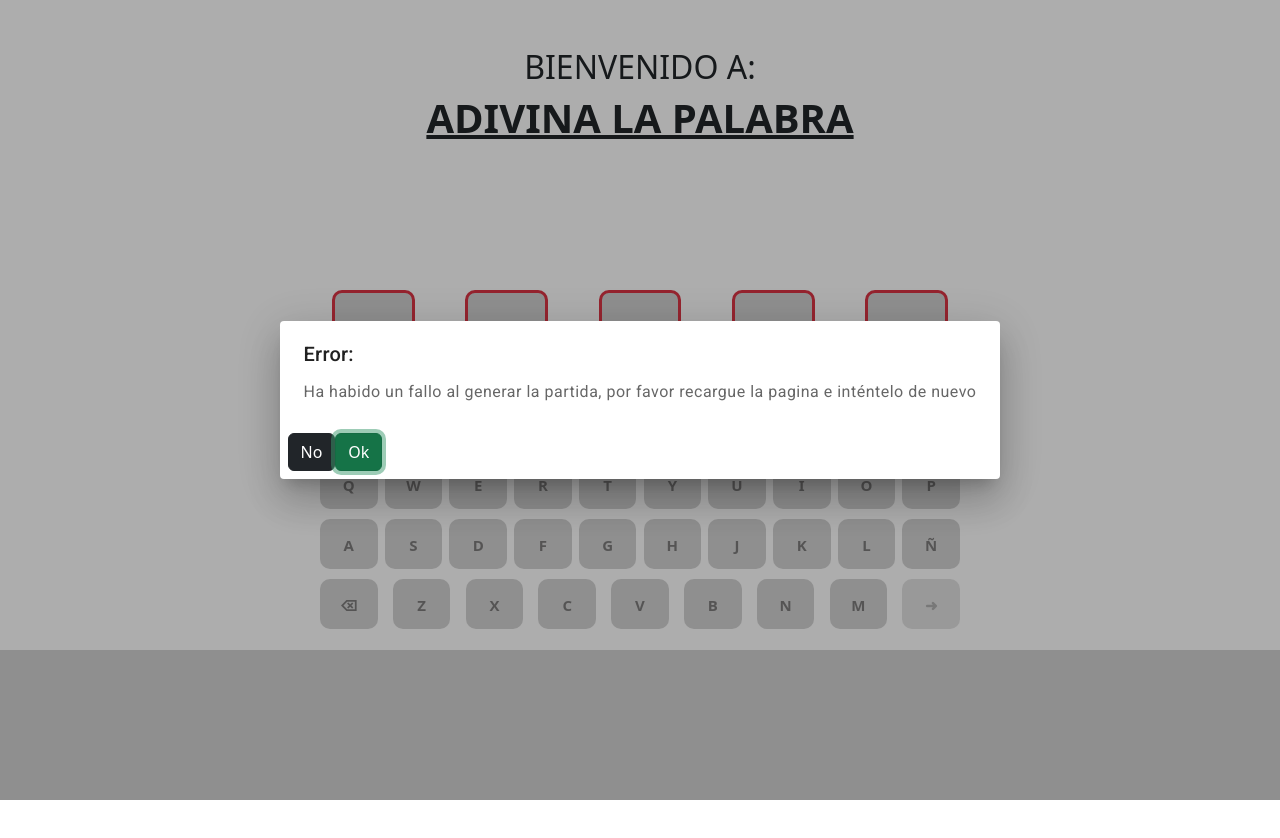
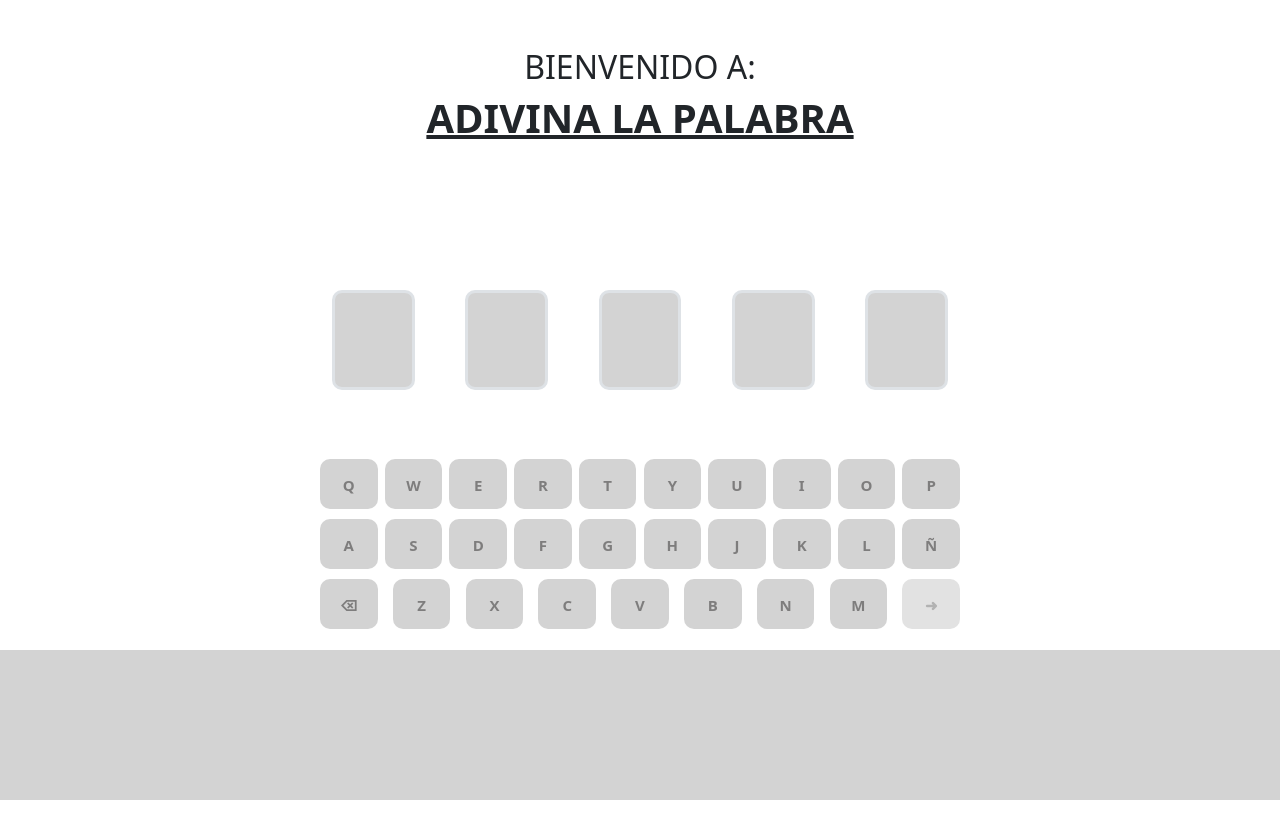
Before and after one commit to xgarciagSopra/squad1_wordle_front, an Angular app: page / in a window 1280 px wide. Shown: the top 838 px of the page. Built offline with nearby package versions, Linux system fonts and the light colour scheme.

Commit message:
fix(5ResultBox) Correccion de estilos de casilla y del relleno del array de la palabra separada

```diff
--- a/src/app/components/game-center/game-center.component.html
+++ b/src/app/components/game-center/game-center.component.html
@@ -1,6 +1,6 @@
 
 <app-result-box [word]="word"
-                [splitWord]="fillSplitWord()"
+                [splitWord]="splittedWord"
                 [borderResultStyles]="found"></app-result-box>
 <app-keyboard (pressedKeyValue)="writeWord($event)"
                 [disableKeys]="isMaxLengthWord()"></app-keyboard>
--- a/src/app/components/game-center/game-center.component.ts
+++ b/src/app/components/game-center/game-center.component.ts
@@ -18,11 +18,12 @@ export class GameCenterComponent implements OnInit {
   ) {}
 
   ngOnInit() {
-    this.openDialog();
+    this.fillSplitWord();
   }
 
   word = '';
-  found: boolean = false;
+  splittedWord: String[] = [];
+  found!: boolean;
 
   writeWord(letter: string) {
     this.letterPressed(letter);
@@ -32,10 +33,10 @@ export class GameCenterComponent implements OnInit {
     this.toastr.warning('Palabra no encontrada');
   }
 
-
-
   deleteLetter() {
     this.word = this.word.substring(0, this.word.length - 1);
+    this.fillSplitWord();
+    console.log(this.splittedWord);
   }
 
   isMaxLengthWord(): boolean {
@@ -54,7 +55,11 @@ export class GameCenterComponent implements OnInit {
       this.sendWord(this.word);
       return;
     }
-    if (this.word.length < 5) this.word += letter;
+    if (this.word.length < 5){
+      this.word += letter;
+      this.fillSplitWord();
+      console.log(this.splittedWord);
+    }
   }
 
   sendWord(word: string) {
@@ -78,18 +83,17 @@ export class GameCenterComponent implements OnInit {
     });
   }
 
-  fillSplitWord(): String[] {
+  fillSplitWord() {
     let fillArray: String[] = [];
-    for (
-      let letterWordIndex = 0;
-      letterWordIndex < this.word.length;
-      letterWordIndex++
-    ) {
-      fillArray.push(this.word.charAt(letterWordIndex));
+
+    fillArray = this.word.split('');
+
+    if (fillArray.length < 5) {
+      fillArray.push(...new Array(5 - fillArray.length).fill(''));
     }
-    while (fillArray.length < 5) {
-      fillArray.push('');
-    }
-    return fillArray;
+
+    this.splittedWord = fillArray;
+
   }
+
 }
--- a/src/app/components/result-box/result-box.component.html
+++ b/src/app/components/result-box/result-box.component.html
@@ -1,7 +1,7 @@
 <div class="container w-50 ">
   <div class="row justify-content-between">
     <div class="col-2 " *ngFor="let letter of splitWord">
-      <div class="result-box" [ngClass]="borderStyles()">
+      <div class="result-box border border-3" [ngClass]="borderStyles()">
         <p class="text-center" id="box">{{letter}}</p>
       </div>
     </div>
--- a/src/app/components/result-box/result-box.component.ts
+++ b/src/app/components/result-box/result-box.component.ts
@@ -8,11 +8,12 @@ import { Component, Input, OnInit } from '@angular/core';
 export class ResultBoxComponent {
   @Input() word = ''
   @Input() splitWord: String[] = [];
-  @Input() borderResultStyles = false;
+  @Input() borderResultStyles!: boolean;
 
   borderStyles(): String{
+    if (this.borderResultStyles === undefined) return '';
     return this.borderResultStyles
-      ? 'border border-success border-3'
-      : 'border border-danger border-3';
+      ? 'border-success'
+      : 'border-danger';
   }
 }
```
